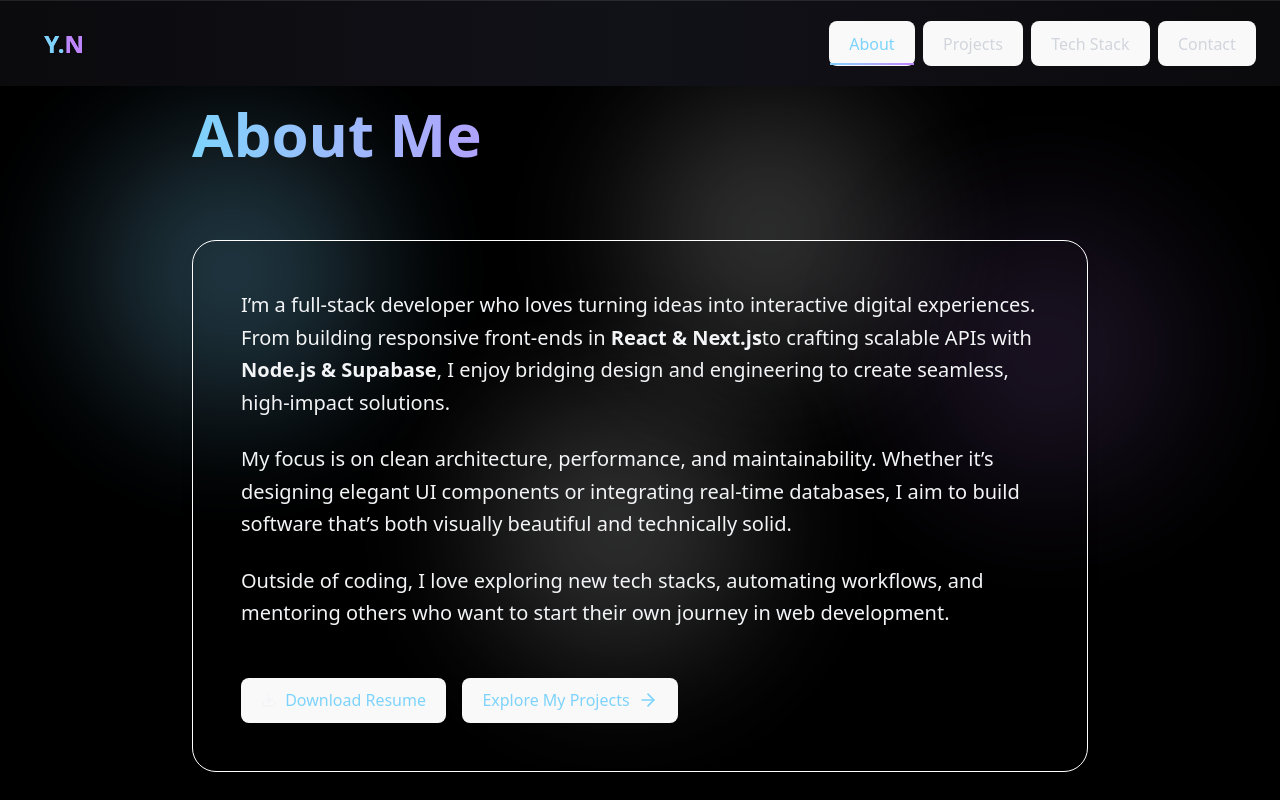
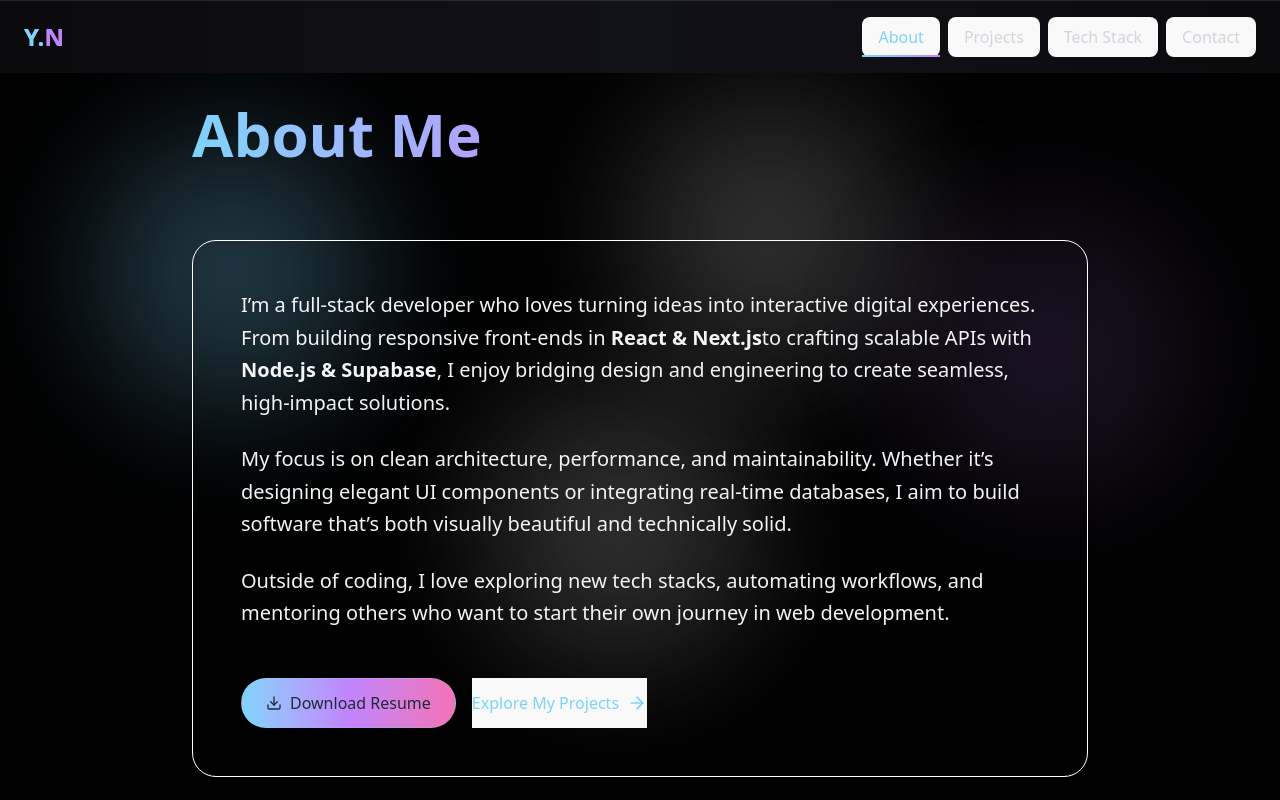
Before and after one commit to amirahyusof/obsidian-portfolio, a React (Vite) app: page / in a window 1280 px wide. Both pictures are taken after a click on the button "About". Shown: the top 800 px of the page. Built offline with nearby package versions, Linux system fonts and the light colour scheme.

Commit message:
fix button color

```diff
--- a/src/index.css
+++ b/src/index.css
@@ -30,24 +30,6 @@ h1 {
   line-height: 1.1;
 }
 
-button {
-  border-radius: 8px;
-  border: 1px solid transparent;
-  padding: 0.6em 1.2em;
-  font-size: 1em;
-  font-weight: 500;
-  font-family: inherit;
-  background-color: #1a1a1a;
-  cursor: pointer;
-  transition: border-color 0.25s;
-}
-button:hover {
-  border-color: #646cff;
-}
-button:focus,
-button:focus-visible {
-  outline: 4px auto -webkit-focus-ring-color;
-}
 
 @media (prefers-color-scheme: light) {
   :root {
--- a/src/pages/about.jsx
+++ b/src/pages/about.jsx
@@ -4,7 +4,7 @@ import { ArrowRight, Download } from 'lucide-react';
 
 export default function About({ navigateTo }) {
   return (
-    <div className="min-h-screen flex items-center pt-20 justify-center bg-obsidian text-[#f3f4f6]">
+    <div className="min-h-screen flex items-center px-6 pt-20 justify-center bg-obsidian text-[#f3f4f6]">
       <div className="max-w-4xl mx-auto">
         <h2 className="text-5xl md:text-6xl font-bold mb-6 bg-linear-to-r from-[#7dd3fc] via-[#c084fc] to-[#f472b6] bg-clip-text text-transparent">
           About Me
@@ -35,24 +35,24 @@ export default function About({ navigateTo }) {
           </p>
 
           <div className="flex gap-4 text-center">
-            <button className="px-6 py-3 rounded-full border border-[#7dd3fc]/20 transition-all duration-300 flex items-center gap-2 hover:scale-105">
+            <button className="px-6 py-3 rounded-full border border-[#7dd3fc]/20 text-gray-800 bg-linear-to-r from-[#7dd3fc] via-[#c084fc] to-[#f472b6] transition-all duration-300 flex items-center gap-2 hover:scale-105">
               <Download className="w-4 h-4" />
               <a
                 href="#" // Replace '#' with the actual resume link
                 target="_blank"
                 rel="noopener noreferrer"
               >
-                <span className="text-md text-[#7dd3fc] hover:text-[#c084fc]">Download Resume</span>
+                <span className="text-md text-gray-800 ">Download Resume</span>
               </a>
             </button>
             <button
               onClick={() => navigateTo('projects')}
-              className="flex items-center gap-2 group"
+              className="flex items-center gap-2 group text-[#7dd3fc] hover:text-[#c084fc]"
             >
-              <span className="text-md text-[#7dd3fc] hover:text-[#c084fc] group-hover:brightness-125 transition-colors">
+              <span className="text-md group-hover:brightness-125 transition-colors">
                 Explore My Projects
               </span>
-              <ArrowRight className="w-5 h-5 group-hover:translate-x-1 transition-transform text-[#7dd3fc]" />
+              <ArrowRight className="w-5 h-5 group-hover:translate-x-1 transition-transform" />
             </button>
           </div>
         </div>
--- a/src/pages/home.jsx
+++ b/src/pages/home.jsx
@@ -42,7 +42,7 @@ export default function Home({ navigateTo }) {
         <div className="flex gap-4 justify-center flex-wrap">
           <button
             onClick={() => navigateTo('projects')}
-            className="group relative px-8 py-4 text-[#7dd3fc] rounded-full font-semibold overflow-hidden transition-all duration-300 hover:scale-105 hover:shadow-lg"
+            className="group relative px-8 py-4 rounded-full bg-linear-to-r from-[#7dd3fc] via-[#c084fc] to-[#f472b6] text-gray-800 font-semibold overflow-hidden transition-all duration-300 hover:scale-105 hover:shadow-lg"
           >
             <span className="relative z-10 flex items-center gap-2 ">
               View My Work
@@ -52,9 +52,12 @@ export default function Home({ navigateTo }) {
 
           <button
             onClick={() => navigateTo('contact')}
-            className="px-8 py-4 border-2 border-[#7dd3fc]/50 rounded-full font-semibold hover:bg-[#7dd3fc]/10 transition-all duration-300"
+            className="px-8 py-4 border-2 border-[#7dd3fc]/50 rounded-full font-semibold hover:bg-[#7dd3fc]/10 transition-all duration-300 hover:scale-105 hover:shadow-lg"
           >
-            Get In Touch
+            <span className='text-[#7dd3fc]'>
+              Get In Touch
+            </span>
+
           </button>
         </div>
       </div>
```
